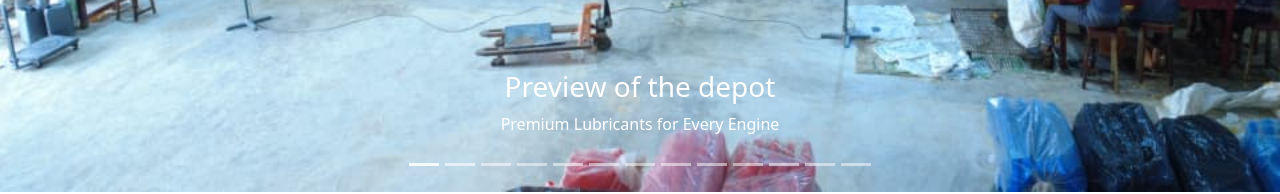
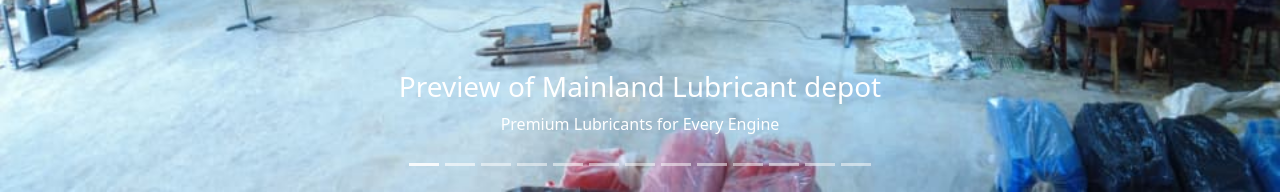
Before and after one commit to Successtochi16/success, a plain HTML site: page index.html in a window 1280 px wide. Shown: the part 528-722 px from the top of the page. Drawn offline with nearby package versions, Linux system fonts and the light colour scheme.

Commit message:
Update index.html

```diff
--- a/index.html
+++ b/index.html
@@ -3,7 +3,7 @@
 <head>
     <meta charset="UTF-8">
     <meta name="viewport" content="width=device-width, initial-scale=1.0">
-    <title>Document</title>
+
     <title>Picture Slide with Audio</title>
   <link href="https://cdn.jsdelivr.net/npm/bootstrap@5.3.2/dist/css/bootstrap.min.css" rel="stylesheet">
 </head>
@@ -38,21 +38,21 @@
     <div class="carousel-item active" data-bs-interval="5000">
       <img src="Depot.jpg" class="d-block w-100" alt="Slide 1">
       <div class="carousel-caption">
-        <h3>Preview of the depot</h3>
+        <h3>Preview of Mainland Lubricant depot</h3>
         <p>Premium Lubricants for Every Engine</p>
       </div>
     </div>
  <div class="carousel-item active" data-bs-interval="5000">
       <img src="Depot2.jpg" class="d-block w-100" alt="Slide 2">
       <div class="carousel-caption">
-        <h3>Preview of the depot</h3>
+        <h3>Preview of Mainland Lubricant depot</h3>
         <p>Premium Lubricants for Every Engine</p>
       </div>
     </div>
     <div class="carousel-item active" data-bs-interval="5000">
       <img src="depot3.jpg" class="d-block w-100" alt="Slide 3">
       <div class="carousel-caption">
-        <h3>Preview of the depot</h3>
+        <h3>Preview of Mainland Lubricant depot</h3>
         <p>Premium Lubricants for Every Engine</p>
       </div>
     </div>
@@ -60,7 +60,7 @@
     <div class="carousel-item active" data-bs-interval="5000">
       <img src="field.jpg" class="d-block w-100" alt="Slide 4">
       <div class="carousel-caption">
-        <h3>Preview of the depot</h3>
+        <h3>Preview of Mainland Lubricant depot</h3>
         <p>Premium Lubricants for Every Engine</p>
       </div>
     </div>
@@ -68,7 +68,7 @@
     <div class="carousel-item active" data-bs-interval="5000">
       <img src="Industry.jpg" class="d-block w-100" alt="Slide 5">
       <div class="carousel-caption">
-        <h3>Preview of the depot</h3>
+        <h3>Preview of Mainland Lubricant depot</h3>
         <p>Premium Lubricants for Every Engine</p>
       </div>
     </div>
@@ -76,21 +76,21 @@
     <div class="carousel-item active" data-bs-interval="5000">
       <img src="production center4.jpg" class="d-block w-100" alt="Slide 6">
       <div class="carousel-caption">
-        <h3>Preview of the depot</h3>
+        <h3>Preview of Mainland Lubricant depot</h3>
         <p>Premium Lubricants for Every Engine</p>
       </div>
     </div>
     <div class="carousel-item active" data-bs-interval="5000">
       <img src="production center5.jpg" class="d-block w-100" alt="Slide 7">
       <div class="carousel-caption">
-        <h3>Preview of the depot</h3>
+        <h3>Preview of Mainland Lubricant depot</h3>
         <p>Premium Lubricants for Every Engine</p>
       </div>
     </div>
     <div class="carousel-item active" data-bs-interval="5000">
       <img src="Production center.jpg" class="d-block w-100" alt="Slide 8">
       <div class="carousel-caption">
-        <h3>Preview of the depot</h3>
+        <h3>Preview of Mainland Lubricant depot</h3>
         <p>Premium Lubricants for Every Engine</p>
       </div>
     </div>
@@ -98,7 +98,7 @@
     <div class="carousel-item active" data-bs-interval="5000">
       <img src="Production center2.jpg" class="d-block w-100" alt="Slide 9">
       <div class="carousel-caption">
-        <h3>Preview of the depot</h3>
+        <h3>Preview of Mainland Lubricant depot</h3>
         <p>Premium Lubricants for Every Engine</p>
       </div>
     </div>
@@ -106,14 +106,14 @@
     <div class="carousel-item active" data-bs-interval="5000">
       <img src="Production center3.jpg" class="d-block w-100" alt="Slide 10">
       <div class="carousel-caption">
-        <h3>Preview of the depot</h3>
+        <h3>Preview of Mainland Lubricant depot</h3>
         <p>Premium Lubricants for Every Engine</p>
       </div>
     </div>
     <div class="carousel-item active" data-bs-interval="5000">
       <img src="Production center6.jpg" class="d-block w-100" alt="Slide 11">
       <div class="carousel-caption">
-        <h3>Preview of the depot</h3>
+        <h3>Preview of Mainland Lubricant depot</h3>
         <p>Premium Lubricants for Every Engine</p>
       </div>
     </div>
@@ -121,7 +121,7 @@
     <div class="carousel-item active" data-bs-interval="5000">
       <img src="Production center7.jpg" class="d-block w-100" alt="Slide 12">
       <div class="carousel-caption">
-        <h3>Preview of the depot</h3>
+        <h3>Preview of Mainland Lubricant depot</h3>
         <p>Premium Lubricants for Every Engine</p>
       </div>
     </div>
```
